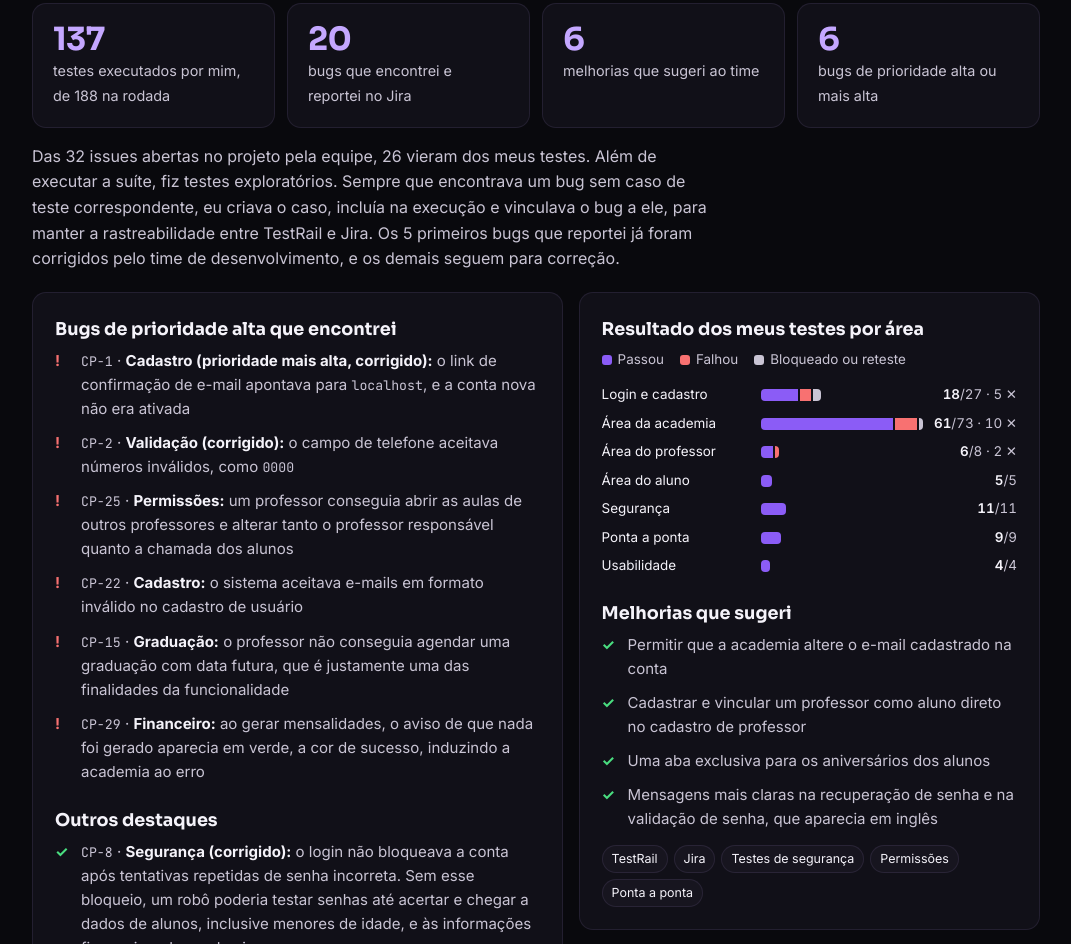
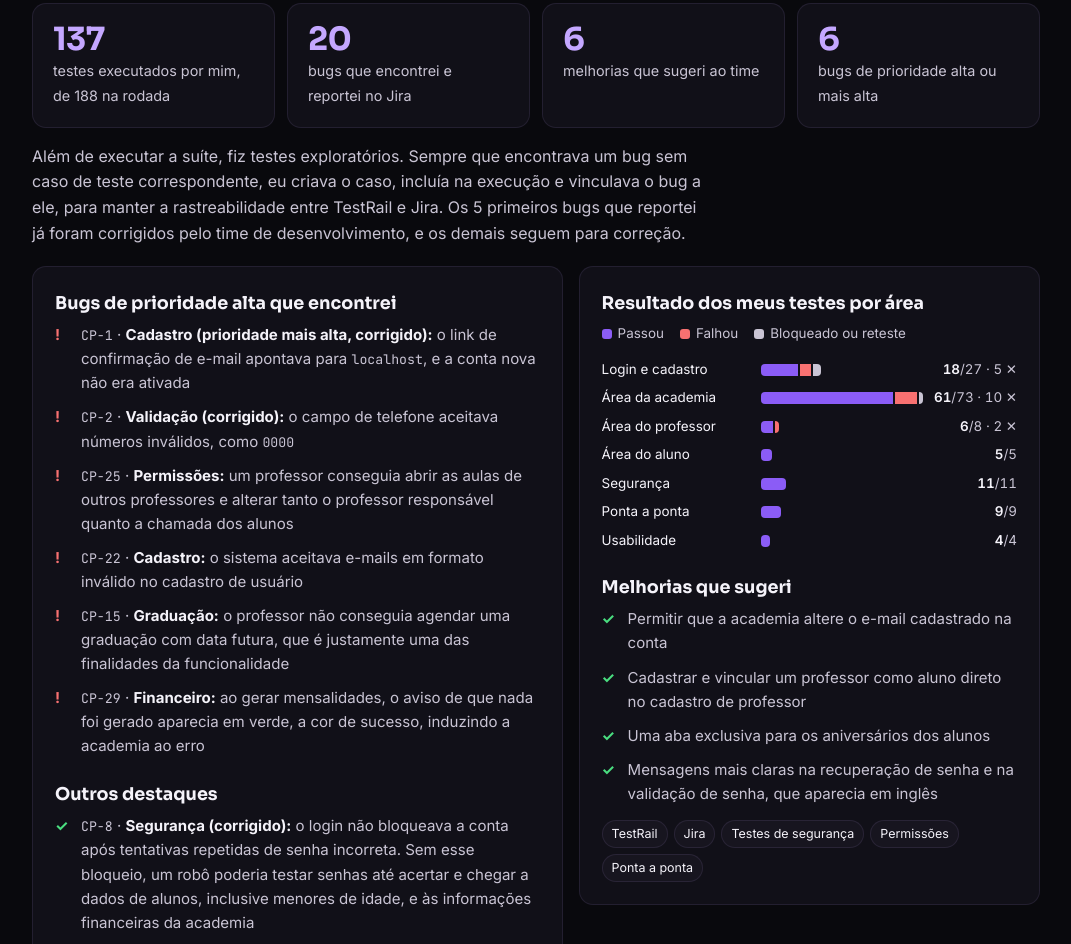
Before and after one commit to Sealtiey/sealtiey.github.io, a plain HTML site: page index.html in a window 1280 px wide. Shown: the part 840-1784 px from the top of the page, without its empty margins (104-1175 px from the left). Drawn offline with Linux system fonts and the light colour scheme.

Commit message:
GestorJit: tira a comparação com a equipe
Co-Authored-By: Claude Opus 5.5 <noreply@anthropic.com>

```diff
--- a/index.html
+++ b/index.html
@@ -271,7 +271,7 @@ main{position:relative}
         <div class="stat"><strong>6</strong><span>melhorias que sugeri ao time</span></div>
         <div class="stat"><strong>6</strong><span>bugs de prioridade alta ou mais alta</span></div>
       </div>
-      <p class="sub" style="margin:16px 0 0">Das 32 issues abertas no projeto pela equipe, 26 vieram dos meus testes. Além de executar a suíte, fiz testes exploratórios. Sempre que encontrava um bug sem caso de teste correspondente, eu criava o caso, incluía na execução e vinculava o bug a ele, para manter a rastreabilidade entre TestRail e Jira. Os 5 primeiros bugs que reportei já foram corrigidos pelo time de desenvolvimento, e os demais seguem para correção.</p>
+      <p class="sub" style="margin:16px 0 0">Além de executar a suíte, fiz testes exploratórios. Sempre que encontrava um bug sem caso de teste correspondente, eu criava o caso, incluía na execução e vinculava o bug a ele, para manter a rastreabilidade entre TestRail e Jira. Os 5 primeiros bugs que reportei já foram corrigidos pelo time de desenvolvimento, e os demais seguem para correção.</p>
 
       <div class="grid pair" style="margin-top:20px">
         <div class="card">
```
